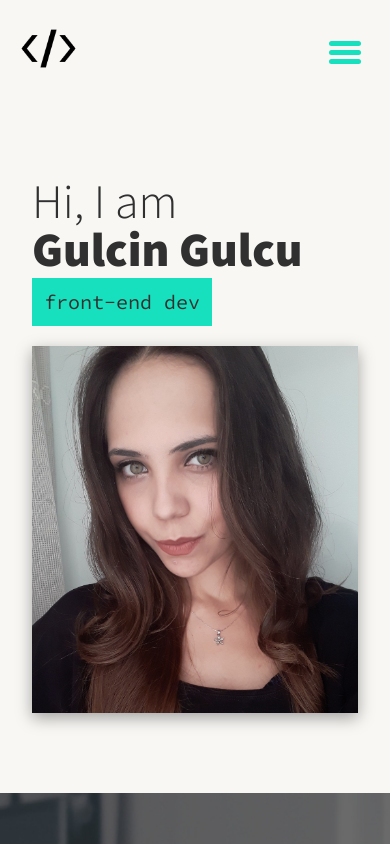
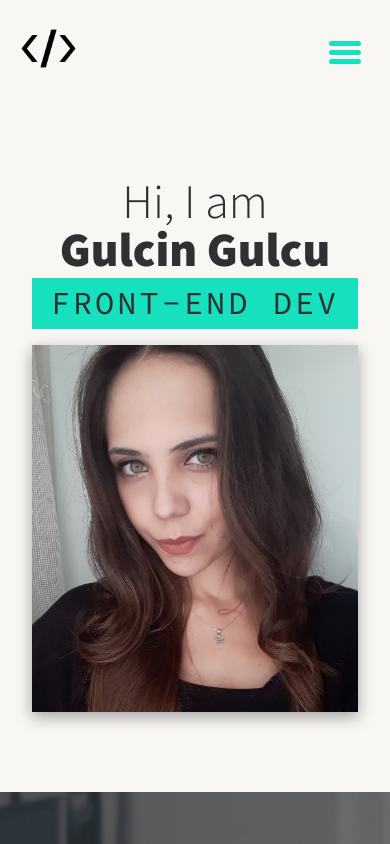
Before and after one commit to GulcinGulcu/Portfolio, a React (Create React App) app: page / in a window 390 px wide. Shown: the top 844 px of the page. Built offline with nearby package versions, Linux system fonts and the light colour scheme.

Commit message:
mobile version fixed

```diff
--- a/src/Components/Intro/styles.css
+++ b/src/Components/Intro/styles.css
@@ -1,3 +1,7 @@
+.intro {
+    text-align: center;
+}
+
 .section__title--intro {
     font-weight: 300;
 }
@@ -18,6 +22,15 @@
     padding: 8px 12px;
     display: inline-block;
     margin-top: 5px;
+}
+
+.section__subtitle--intro {
+    text-transform: uppercase;
+    width: 100%;
+    font-size: var(--fontSize-h2);
+    margin-bottom: 1rem;
+    padding: 0;
+    letter-spacing: 3px;
 }
 
 @media (min-width: 800px) {
@@ -49,7 +62,6 @@
         left: -5%;
         width: calc(100% + 5%);
         padding: 5px;
-        text-transform: uppercase;
         align-self: center;
         margin-top: 0;
 
--- a/src/Components/MyWork/styles.css
+++ b/src/Components/MyWork/styles.css
@@ -16,7 +16,7 @@
     display: grid;
     grid-template-columns: repeat(auto-fit, minmax(300px, 1fr));
     margin: 0 auto;
-    gap: 5px;
+    gap: 15px;
 }
 
 .portfolio__img {
@@ -28,9 +28,17 @@
 .portfolio__item {
     background-color: var(--color-blue);
     overflow: hidden;
+    display: block;
 }
 
 .portfolio__img:hover, .portfolio__item:focus .portfolio__img {
    opacity: 0.5;
    transform: scale(1.2);
 }
+
+@media (min-width: 800px) {
+    .portfolio {
+        gap: 5px;
+    }
+
+}
```
